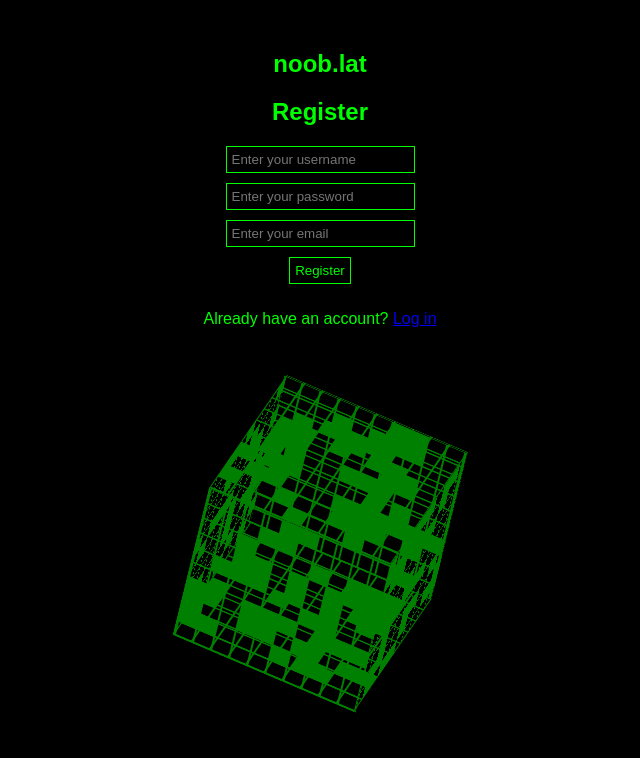
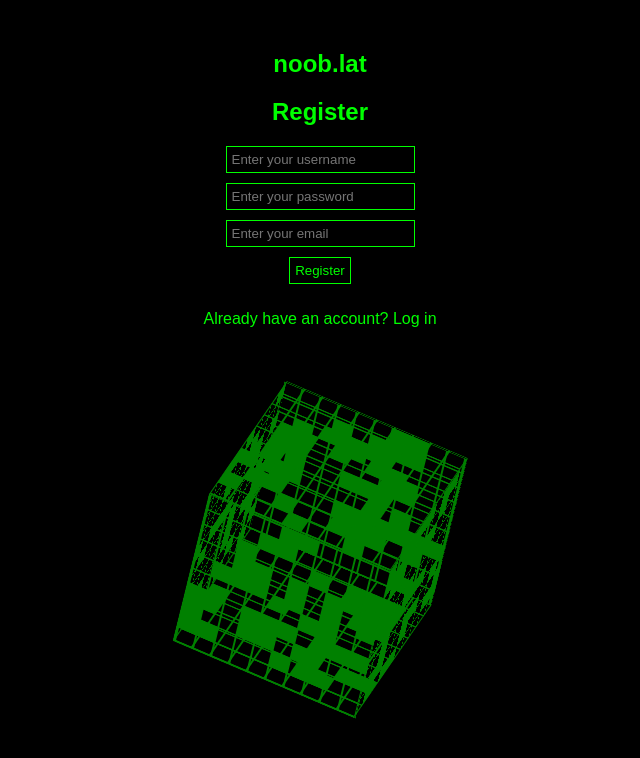
Before and after one commit to hcm444/noob, a Flask app: page /register in a window 1280 px wide. Shown: the top 758 px of the page, without its empty margins (320-960 px from the left). Run offline with Flask 3, Linux system fonts and the light colour scheme; some libraries are stand-ins or nearby versions.

Commit message:
Un-banning / cube position

```diff
--- a/app.py
+++ b/app.py
@@ -468,6 +468,28 @@ def ban_user():
 
         return redirect(url_for('admin_dashboard'))
 
+@app.route('/unban_user', methods=['POST'])
+@login_required
+def unban_user():
+    if current_user.username != 'admin':
+        return redirect(url_for('admin_login'))
+
+    if request.method == 'POST':
+        username = request.form.get('username2')
+
+        # Query the database to find the user with the provided username
+        user_to_unban = User.query.filter_by(username=username).first()
+
+        if user_to_unban:
+            # Set the 'banned' attribute of the user to True
+            user_to_unban.banned = False
+            user_data_db.session.commit()
+
+            flash(f'User {username} has been un-banned.', 'success')
+        else:
+            flash('User not found.', 'error')
+
+        return redirect(url_for('admin_dashboard'))
 
 @app.route('/add_ip_restriction', methods=['POST'])
 @login_required
--- a/templates/login.html
+++ b/templates/login.html
@@ -27,6 +27,10 @@
     justify-content: center;
     align-items: center;
     height: 50vh; /* Optionally, to center vertically within the viewport */
+    position: absolute; /* Position the cube absolutely */
+    bottom: 50px; /* Adjust this value as needed to fine-tune the position */
+    left: 50%; /* Center horizontally */
+    transform: translateX(-50%); /* Center horizontally */
 }
 
         body {
@@ -97,10 +101,12 @@
             {% endif %}
             <p>Don't have an account? <a href="{{ url_for('register') }}">Register</a></p>
         </main>
+
     </div>
            <div class="cube">
     {% include "cube.html" %}
 </div>
+
 </body>
 
 </html>
--- a/templates/register.html
+++ b/templates/register.html
@@ -8,11 +8,29 @@
     <link rel="icon" type="image/png" href="{{ url_for('static', filename='message_board_image.png') }}">
     <title>{% block title %}My Website{% endblock %}</title>
     <style>
+         a {
+            color: #00FF00; /* #00FF00 link color */
+            text-decoration: none;
+        }
+
+        a:hover {
+            text-decoration: underline;
+        }
+
+        /* Change button colors */
+        .button.is-primary {
+            background-color: #00FF00; /* #00FF00 button color */
+            color: #000; /* Black text */
+        }
 .cube {
     display: flex;
     justify-content: center;
     align-items: center;
     height: 50vh; /* Optionally, to center vertically within the viewport */
+    position: absolute; /* Position the cube absolutely */
+    bottom: 50px; /* Adjust this value as needed to fine-tune the position */
+    left: 50%; /* Center horizontally */
+    transform: translateX(-50%); /* Center horizontally */
 }
         body {
             background-color: #000;
@@ -97,9 +115,11 @@
             </form>
             <p>Already have an account? <a href="{{ url_for('login') }}">Log in</a></p>
         </main>
+
     </div>
            <div class="cube">
     {% include "cube.html" %}
 </div>
+
 </body>
 </html>
```
Also changed, not shown: templates/admin_dashboard.html (+7 -0 lines), instance/site.db. Lines whose indentation alone changed are shown as unchanged.
